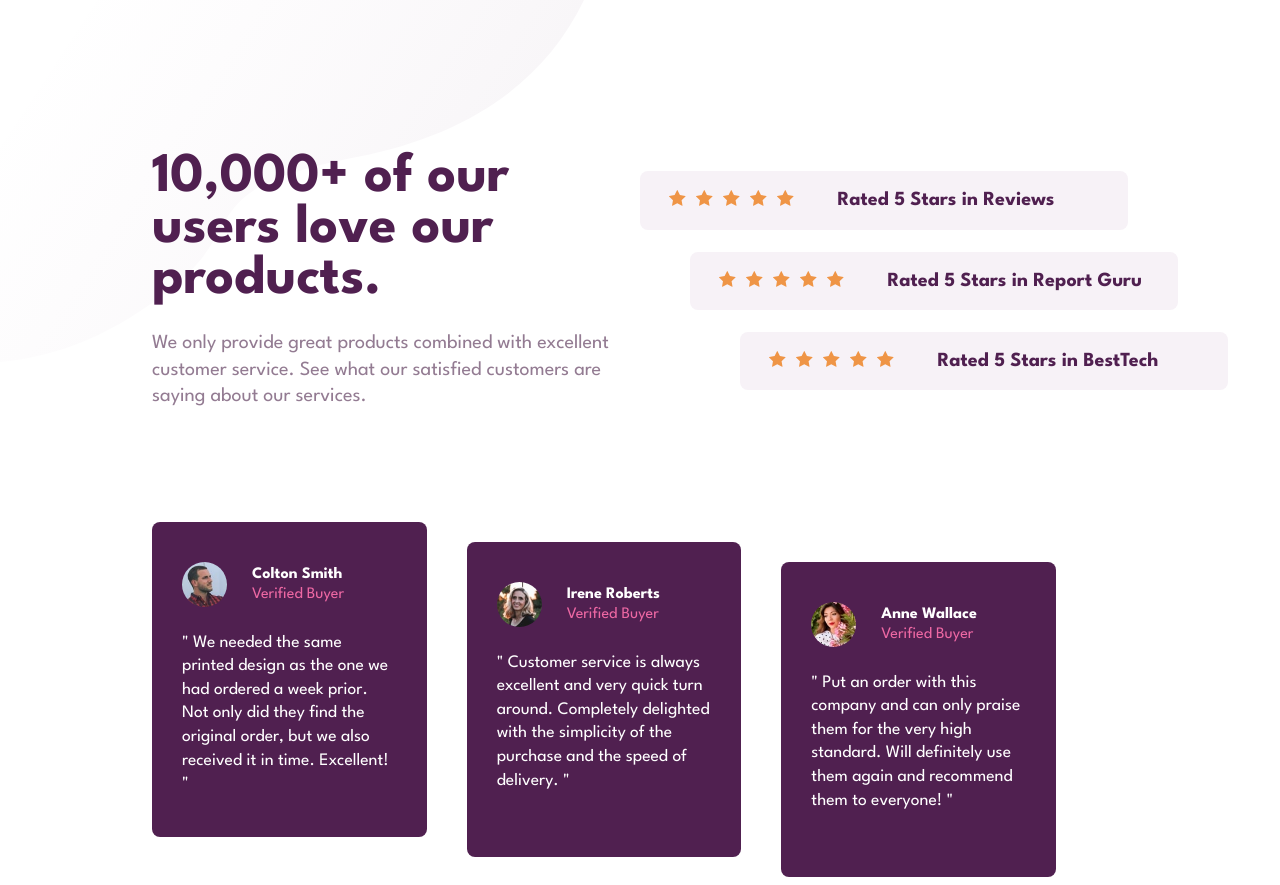
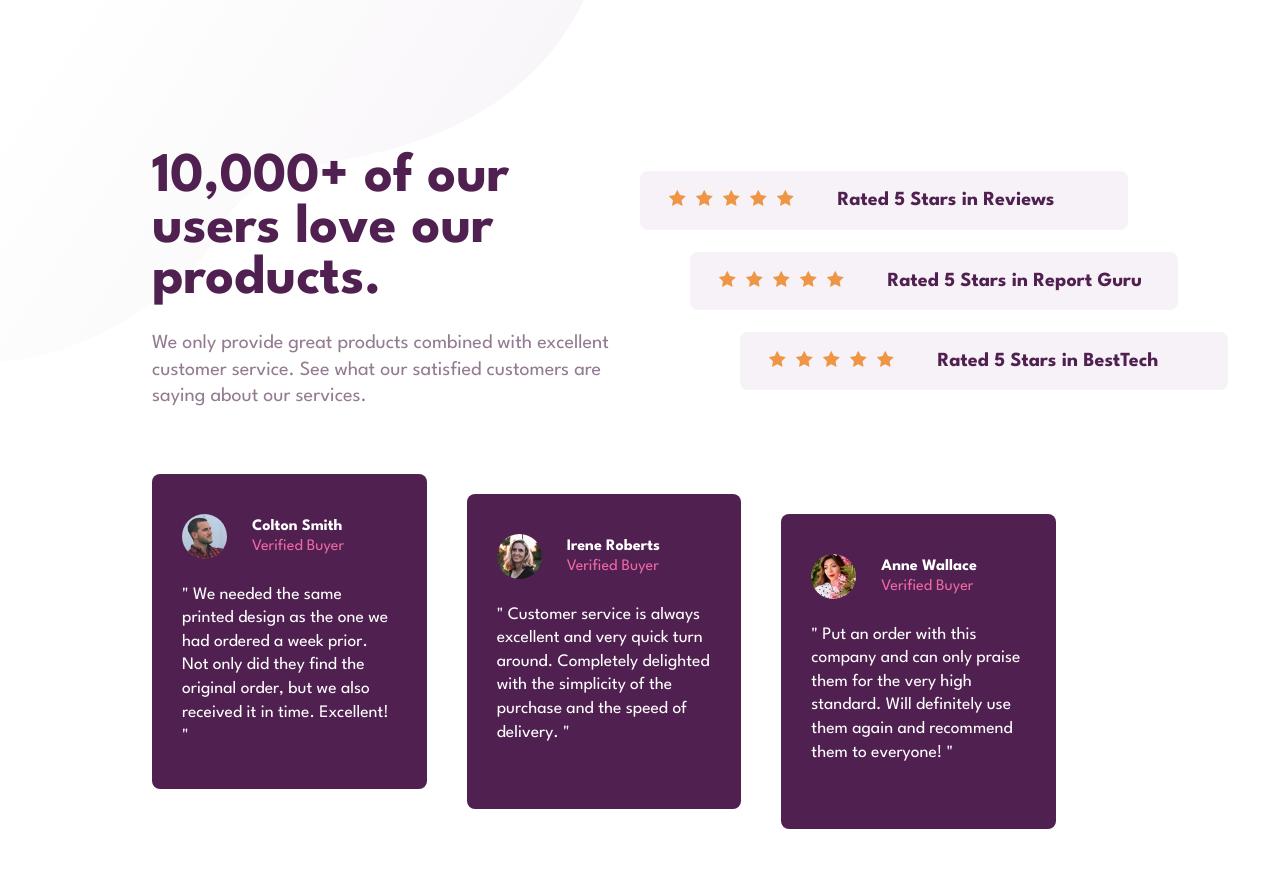
Before and after one commit to MbgLegend/Social-proof-section, a plain HTML site: page index.html in a window 1280 px wide. After the commit the page ends 829 px from the top, so only its background shows below. Drawn offline with Linux system fonts and the light colour scheme.

Commit message:
Update style.css

```diff
--- a/style.css
+++ b/style.css
@@ -21,7 +21,7 @@ body {
 div.header {
     background-image: url(images/bg-pattern-top-desktop.svg);
     background-repeat: no-repeat;
-    padding: 9.5rem 9.5rem 5rem;
+    padding: 9.5rem 9.5rem 2rem;
     display: grid;
     grid-template-columns: repeat(2, 1fr);
     justify-content: space-between;
@@ -70,7 +70,7 @@ div.header .container .box h1 {
 }
 /* body */
 div.body {
-    padding: 2rem 14em 3rem 9.5rem;
+    padding: 2rem 14em 1.5rem 9.5rem;
 }
 div.body .container {
     display: grid;
```
